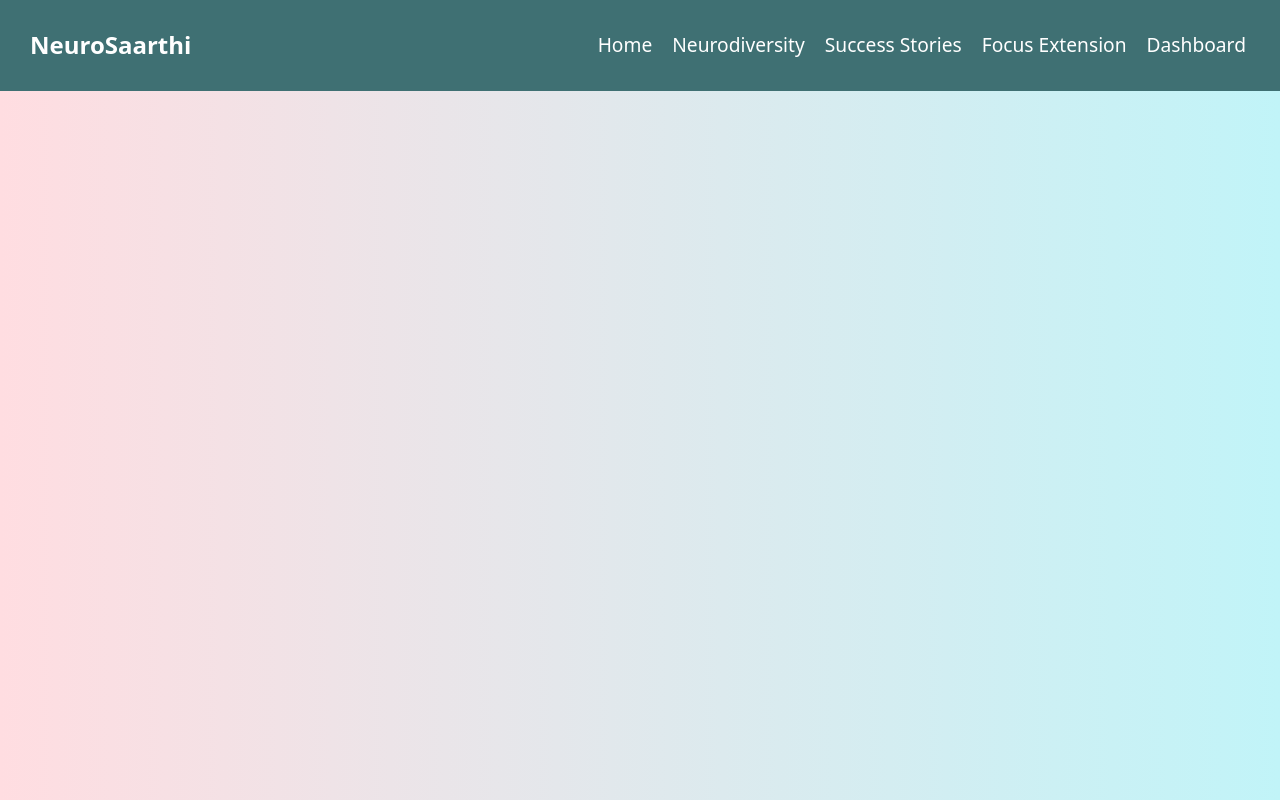
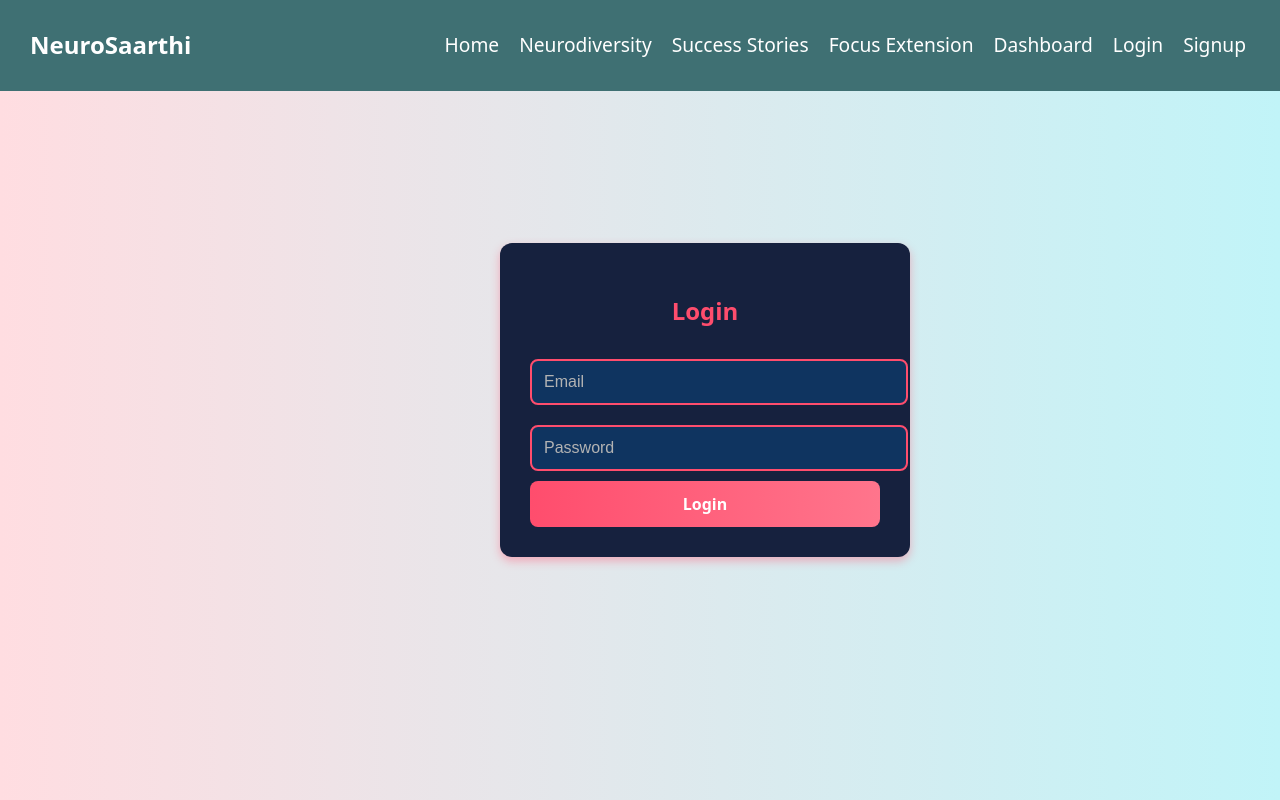
Before and after one commit to Cephei18/NeuroSaarthi, a React (Vite) app: page /login in a window 1280 px wide. Built offline with nearby package versions, Linux system fonts and the light colour scheme.

Commit message:
Updated feature XYZ

```diff
--- a/package.json
+++ b/package.json
@@ -13,6 +13,7 @@
     "@react-three/fiber": "^9.1.0",
     "aframe": "^0.1.3",
     "aframe-react": "^4.4.0",
+    "firebase": "^11.5.0",
     "howler": "^2.2.4",
     "jspdf": "^3.0.1",
     "mind-ar": "^1.2.5",
--- a/src/App.css
+++ b/src/App.css
@@ -1045,3 +1045,128 @@ ol {
   font-size: 1.1rem;
   margin-bottom: 10px;
 }
+/* 🔹 General Styling */
+
+
+/* 🔹 Login Container */
+.login-container {
+  background-color: #16213e;  /* Slightly lighter dark blue */
+  padding: 30px;
+  border-radius: 12px;
+  box-shadow: 0px 4px 10px rgba(255, 77, 109, 0.4);
+  text-align: center;
+  width: 350px;
+  margin: 0 auto; /* Centering the container */
+  margin-left: 500px;
+
+}
+
+
+/* 🔹 Heading */
+.login-container h2 {
+  color: #ff4d6d; /* Pink */
+  margin-bottom: 20px;
+}
+
+/* 🔹 Input Fields */
+.login-container input {
+  width: 100%;
+  padding: 12px;
+  margin: 10px 0;
+  border: 2px solid #ff4d6d;
+  border-radius: 8px;
+  background: #0f3460;
+  color: #ffffff;
+  font-size: 1rem;
+}
+
+/* 🔹 Input Placeholder */
+.login-container input::placeholder {
+  color: #b3b3b3;
+}
+
+/* 🔹 Submit Button */
+.login-container button {
+  width: 100%;
+  background: linear-gradient(90deg, #ff4d6d, #ff758c); /* Pink gradient */
+  border: none;
+  padding: 12px;
+  font-size: 1rem;
+  font-weight: bold;
+  border-radius: 8px;
+  cursor: pointer;
+  transition: all 0.3s ease-in-out;
+  color: white;
+}
+
+.login-container button:hover {
+  background: linear-gradient(90deg, #ff758c, #ff4d6d); /* Reverse gradient */
+  transform: scale(1.05);
+}
+
+/* 🔹 Responsive Design */
+@media (max-width: 400px) {
+  .login-container {
+      width: 90%;
+  }
+}
+/* 🔹 Signup Container */
+.signup-container {
+  background-color: #16213e;  /* Slightly lighter dark blue */
+  padding: 30px;
+  border-radius: 12px;
+  box-shadow: 0px 4px 10px rgba(255, 77, 109, 0.4);
+  text-align: center;
+  width: 350px;
+  margin-left: 500px;
+
+}
+
+/* 🔹 Heading */
+.signup-container h2 {
+  color: #ff4d6d; /* Pink */
+  margin-bottom: 20px;
+}
+
+/* 🔹 Input Fields */
+.signup-container input {
+  width: 100%;
+  padding: 12px;
+  margin: 10px 0;
+  border: 2px solid #ff4d6d;
+  border-radius: 8px;
+  background: #0f3460;
+  color: #ffffff;
+  font-size: 1rem;
+}
+
+/* 🔹 Input Placeholder */
+.signup-container input::placeholder {
+  color: #b3b3b3;
+}
+
+/* 🔹 Submit Button */
+.signup-container button {
+  width: 100%;
+  background: linear-gradient(90deg, #ff4d6d, #ff758c); /* Pink gradient */
+  border: none;
+  padding: 12px;
+  font-size: 1rem;
+  font-weight: bold;
+  border-radius: 8px;
+  cursor: pointer;
+  transition: all 0.3s ease-in-out;
+  color: white;
+}
+
+.signup-container button:hover {
+  background: linear-gradient(90deg, #ff758c, #ff4d6d); /* Reverse gradient */
+  transform: scale(1.05);
+}
+
+/* 🔹 Responsive Design */
+@media (max-width: 400px) {
+  .signup-container {
+      width: 90%;
+  }
+}
--- a/src/App.jsx
+++ b/src/App.jsx
@@ -12,6 +12,8 @@ import SuccessStories from "./components/SuccessStories";
 import ChatbotPage from "./components/ChatbotPage"; // ✅ Ensure it's imported
 import Certification from "./components/Certification"; // Import Certification
 import FocusExtension from "./components/FocusExtension";
+import Signup from "./components/Signup";
+import Login from "./components/Login";
 
 const App = () => {
   return (
@@ -29,6 +31,8 @@ const App = () => {
         <Route path="/successstories" element={<SuccessStories />} />
         <Route path="/certification" element={<Certification />} />  {/* ✅ Added the missing route */}
         <Route path="/focus-extension" element={<FocusExtension />} /> {/* ✅ Added the route */}
+        <Route path="/signup" element={<Signup />} />
+        <Route path="/login" element={<Login />} />
       </Routes>
     </Router>
   );
--- /dev/null
+++ b/src/Firebase.js
@@ -0,0 +1,18 @@
+// ✅ Firebase Configuration File (src/firebase.js)
+import { initializeApp } from "firebase/app";
+import { getAuth } from "firebase/auth";
+
+const firebaseConfig = {
+    apiKey: "AIzaSyCkAQKfBvzEBit4nhIFrlDbvHPq0QWhHHs",
+    authDomain: "neurosaarthi.firebaseapp.com",
+    projectId: "neurosaarthi",
+    storageBucket: "neurosaarthi.firebasestorage.app",
+    messagingSenderId: "463927471101",
+    appId: "1:463927471101:web:a5f8b0c2bb4f4f8b45c794"
+  };
+
+// Initialize Firebase
+const app = initializeApp(firebaseConfig);
+const auth = getAuth(app);
+
+export { auth };
--- /dev/null
+++ b/src/components/Login.jsx
@@ -0,0 +1,33 @@
+import React, { useState } from "react";
+import { auth } from "../firebase";  // Import Firebase Auth
+import { signInWithEmailAndPassword } from "firebase/auth";
+import { useNavigate } from "react-router-dom";
+
+const Login = () => {
+  const [email, setEmail] = useState("");
+  const [password, setPassword] = useState("");
+  const navigate = useNavigate();
+
+  const handleLogin = async (e) => {
+    e.preventDefault();
+    try {
+      await signInWithEmailAndPassword(auth, email, password);
+      navigate("/dashboard");  // Redirect to dashboard on successful login
+    } catch (error) {
+      console.error("Login Error:", error.message);
+    }
+  };
+
+  return (
+    <div className="login-container">
+      <h2>Login</h2>
+      <form onSubmit={handleLogin}>
+        <input type="email" placeholder="Email" onChange={(e) => setEmail(e.target.value)} required />
+        <input type="password" placeholder="Password" onChange={(e) => setPassword(e.target.value)} required />
+        <button type="submit">Login</button>
+      </form>
+    </div>
+  );
+};
+
+export default Login;
--- a/src/components/Navbar.jsx
+++ b/src/components/Navbar.jsx
@@ -11,7 +11,9 @@ const Navbar = () => {
         <li><Link to="/neurodiversity">Neurodiversity</Link></li>
         <li><Link to="/SuccessStories">Success Stories</Link></li>
         <li><Link to="/focus-extension">Focus Extension</Link></li>
-        <li><Link to="/dashboard">Dashboard</Link></li> {/* Add Dashboard Link */}
+        <li><Link to="/dashboard">Dashboard</Link></li> {/* Dashboard Link */}
+        <li><Link to="/login">Login</Link></li> {/* ✅ Login Link */}
+        <li><Link to="/signup">Signup</Link></li> {/* ✅ Signup Link */}
       </ul>
     </nav>
   );
--- /dev/null
+++ b/src/components/Signup.jsx
@@ -0,0 +1,33 @@
+import React, { useState } from "react";
+import { auth } from "../firebase";
+import { createUserWithEmailAndPassword } from "firebase/auth";
+import { useNavigate } from "react-router-dom";
+
+const Signup = () => {
+  const [email, setEmail] = useState("");
+  const [password, setPassword] = useState("");
+  const navigate = useNavigate();
+
+  const handleSignup = async (e) => {
+    e.preventDefault();
+    try {
+      await createUserWithEmailAndPassword(auth, email, password);
+      navigate("/dashboard");  // Redirect to dashboard on successful signup
+    } catch (error) {
+      console.error("Signup Error:", error.message);
+    }
+  };
+
+  return (
+    <div className="signup-container">
+      <h2>Sign Up</h2>
+      <form onSubmit={handleSignup}>
+        <input type="email" placeholder="Email" onChange={(e) => setEmail(e.target.value)} required />
+        <input type="password" placeholder="Password" onChange={(e) => setPassword(e.target.value)} required />
+        <button type="submit">Sign Up</button>
+      </form>
+    </div>
+  );
+};
+
+export default Signup;
```
Also changed, not shown: src/components/LogoutButton.jsx (added, +22 -0 lines), 1 other file (tests, documents, lock files or other folders).
